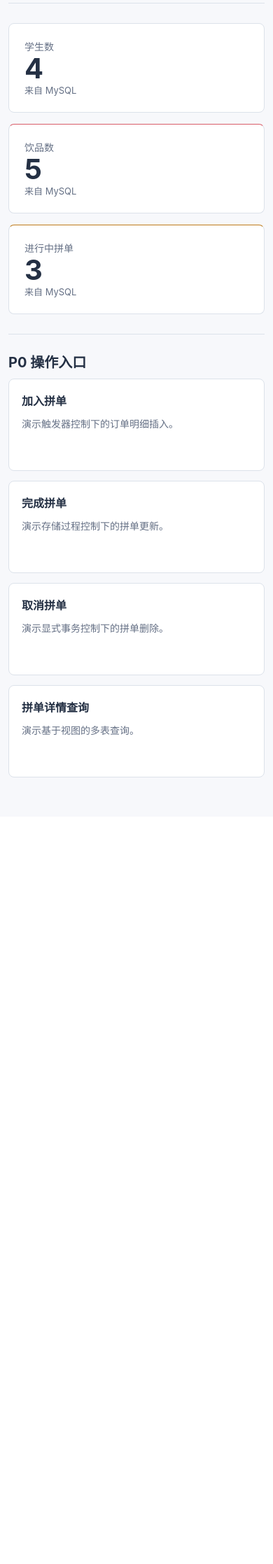
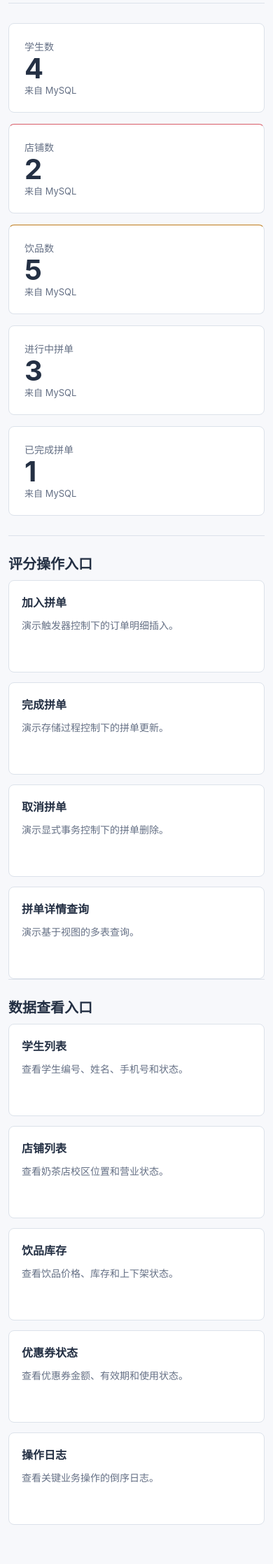
Before and after one commit to fjc2005/nku-db-2026, a Flask app: page / in a window 390 px wide. Shown: the part 368-2603 px from the top of the page at 70% size. Before the commit the page ends 1479 px from the top, so only its background shows below. Run offline with Flask 3, Linux system fonts and the light colour scheme; data comes from the database, SQL or seed files in the repository.

Commit message:
update: enhance homepage demo dashboard
Changes:
- Expand homepage statistics to student count, shop count, drink count, open group count, and finished group count.
- Keep the four scoring operation entries and add data/log viewing entries.
- Make homepage statistic and action grids responsive for the larger P1 entry set.

Verification:
- Ran Python syntax compilation for app.py and db.py.
- Used the Flask test client to confirm the homepage returns HTTP 200 and renders all five statistic labels plus core operation entries.

Scope:
- Covers P1 homepage demo requirements; live statistic value validation remains part of final MySQL regression.

```diff
--- a/app.py
+++ b/app.py
@@ -9,6 +9,10 @@ STAT_QUERIES = [
         "sql": "SELECT COUNT(*) AS count_value FROM students",
     },
     {
+        "label": "店铺数",
+        "sql": "SELECT COUNT(*) AS count_value FROM shops",
+    },
+    {
         "label": "饮品数",
         "sql": "SELECT COUNT(*) AS count_value FROM drinks",
     },
@@ -16,6 +20,11 @@ STAT_QUERIES = [
         "label": "进行中拼单",
         "sql": "SELECT COUNT(*) AS count_value FROM group_orders WHERE status = %s",
         "params": ("OPEN",),
+    },
+    {
+        "label": "已完成拼单",
+        "sql": "SELECT COUNT(*) AS count_value FROM group_orders WHERE status = %s",
+        "params": ("FINISHED",),
     },
 ]
 
@@ -371,9 +380,37 @@ def create_app():
                 "href": "/group/query",
             },
         ]
+        data_actions = [
+            {
+                "title": "学生列表",
+                "description": "查看学生编号、姓名、手机号和状态。",
+                "href": "/data/students",
+            },
+            {
+                "title": "店铺列表",
+                "description": "查看奶茶店校区位置和营业状态。",
+                "href": "/data/shops",
+            },
+            {
+                "title": "饮品库存",
+                "description": "查看饮品价格、库存和上下架状态。",
+                "href": "/data/drinks",
+            },
+            {
+                "title": "优惠券状态",
+                "description": "查看优惠券金额、有效期和使用状态。",
+                "href": "/data/coupons",
+            },
+            {
+                "title": "操作日志",
+                "description": "查看关键业务操作的倒序日志。",
+                "href": "/logs",
+            },
+        ]
         return render_template(
             "index.html",
             actions=actions,
+            data_actions=data_actions,
             database_error=database_error,
             stats=stats,
         )
--- a/static/style.css
+++ b/static/style.css
@@ -153,7 +153,7 @@ h2 {
 
 .stats-grid {
     display: grid;
-    grid-template-columns: repeat(3, minmax(0, 1fr));
+    grid-template-columns: repeat(auto-fit, minmax(160px, 1fr));
     gap: 16px;
     margin: 28px 0;
 }
@@ -200,7 +200,7 @@ h2 {
 
 .action-grid {
     display: grid;
-    grid-template-columns: repeat(4, minmax(0, 1fr));
+    grid-template-columns: repeat(auto-fit, minmax(180px, 1fr));
     gap: 14px;
 }
 
--- a/templates/index.html
+++ b/templates/index.html
@@ -28,7 +28,7 @@
 </section>
 
 <section class="action-panel">
-    <h2>P0 操作入口</h2>
+    <h2>评分操作入口</h2>
     <div class="action-grid">
         {% for action in actions %}
         <a class="action-card" href="{{ action.href }}">
@@ -38,4 +38,16 @@
         {% endfor %}
     </div>
 </section>
+
+<section class="action-panel">
+    <h2>数据查看入口</h2>
+    <div class="action-grid">
+        {% for action in data_actions %}
+        <a class="action-card" href="{{ action.href }}">
+            <span class="action-card__title">{{ action.title }}</span>
+            <span class="action-card__description">{{ action.description }}</span>
+        </a>
+        {% endfor %}
+    </div>
+</section>
 {% endblock %}
```
